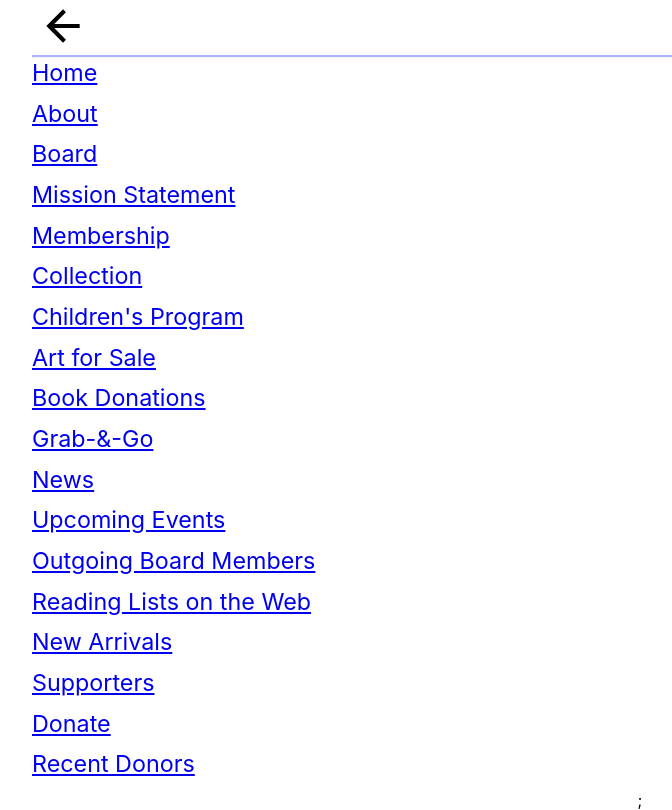
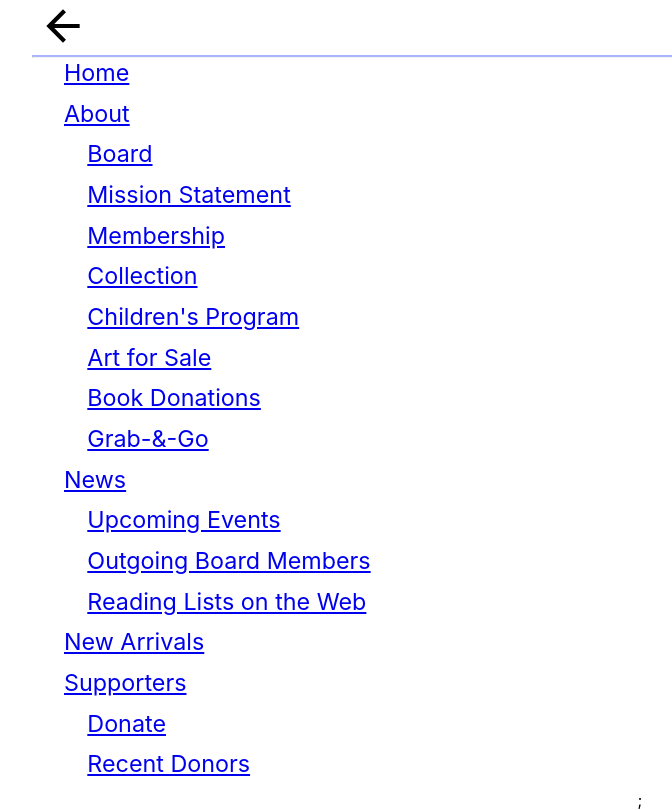
Before and after one commit to thevillagelibrary/tvl, a React (Vite) app: page /menu in a window 1280 px wide. Shown: the whole page, without its empty margins (0-672 px from the left). Built offline with nearby package versions, Linux system fonts and the light colour scheme; no server answers.

Commit message:
6/6: Fix formatting of menulinks

```diff
--- a/src/styles/index.css
+++ b/src/styles/index.css
@@ -427,12 +427,12 @@ small {
   max-width: 50%;
 }
 
-.li_menu p {
+.li_menu a {
   font-size: var(--step-1);
   text-align: left;
 }
 
-.li_menu-subpages p {
+.li_menu-subpages a {
   padding-left: 1em;
 }
 
@@ -860,5 +860,6 @@ small {
 #ul_menu {
   display: block;
   list-style-type: none;
+  margin-left: 2em;
   text-align: left;
 }
```
